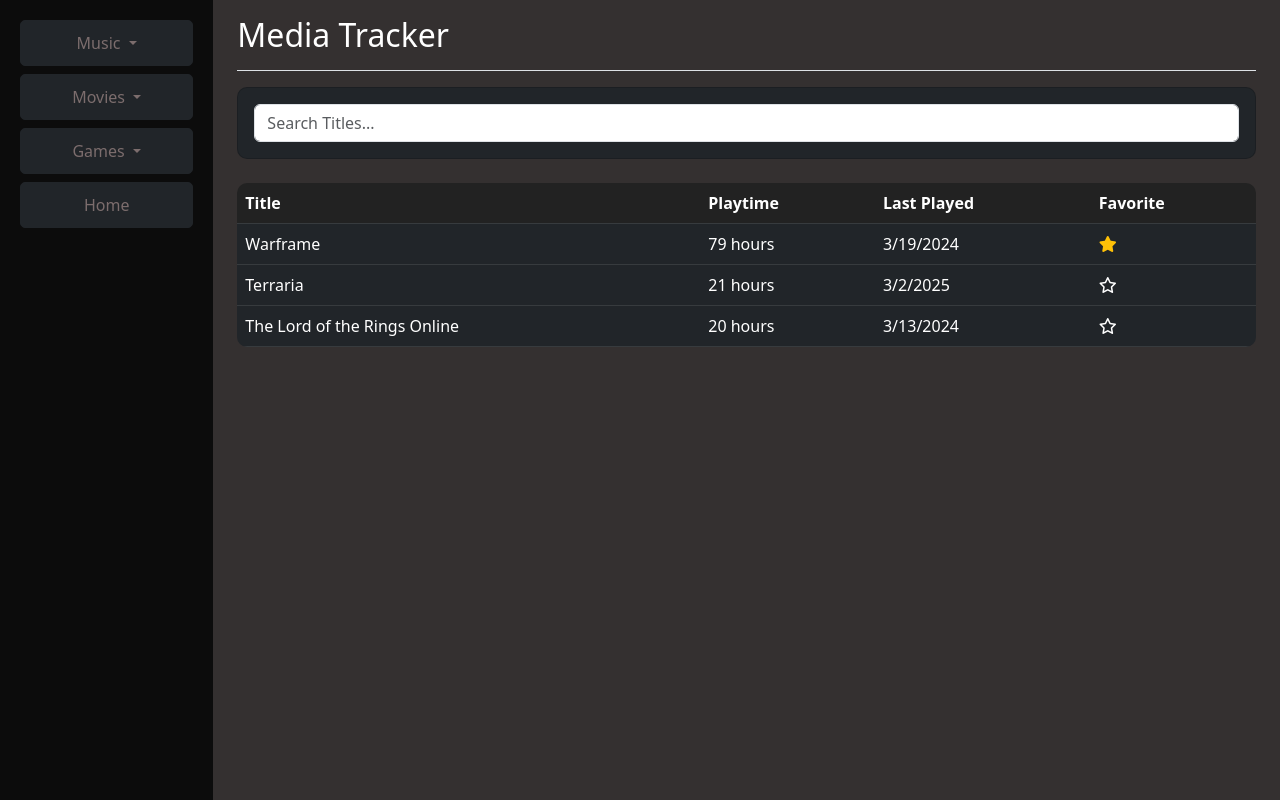
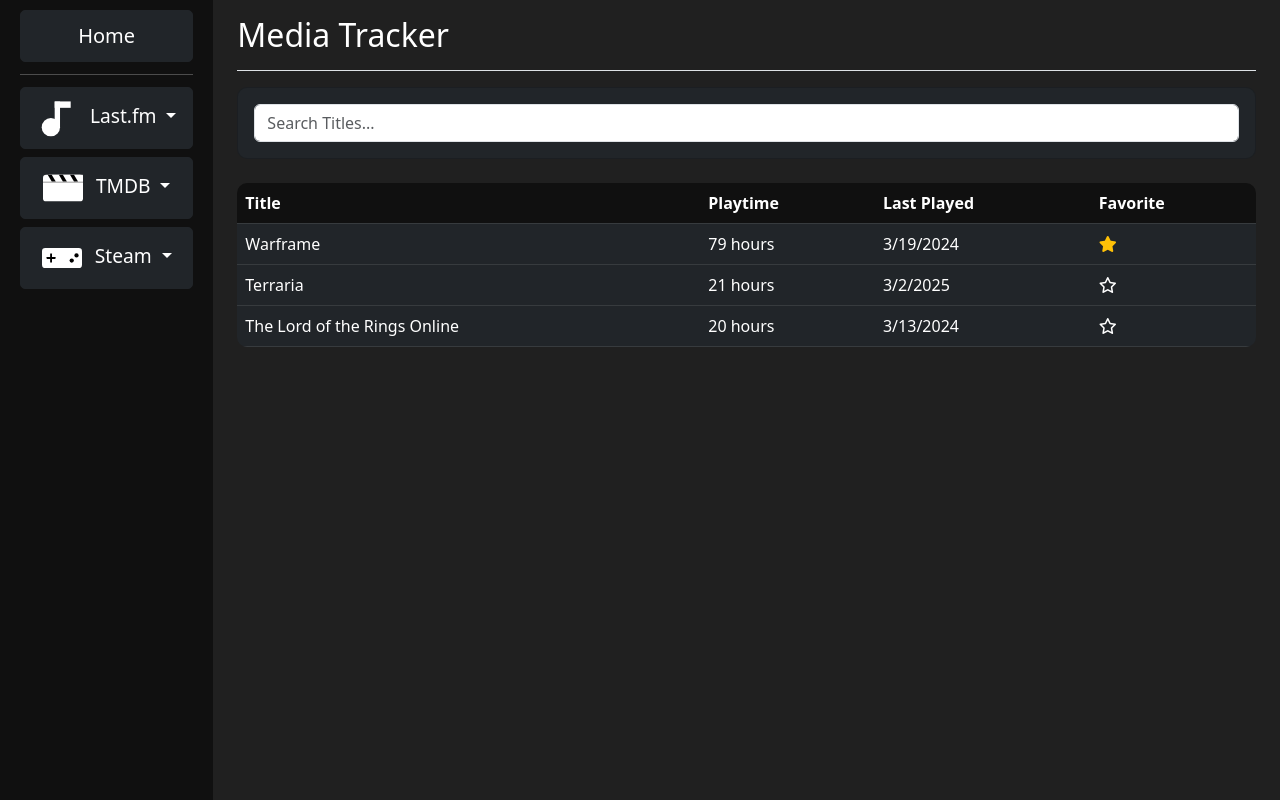
Before and after one commit to mcmahon-sean/media-tracker, a PHP site: page / in a window 1280 px wide. Run offline with PHP 8.4, Linux system fonts and the light colour scheme; some libraries are stand-ins or nearby versions.

Commit message:
Added icons for the nav buttons and made minor style adjustments.

```diff
--- a/Web/Media_Tracker_Web/index.html
+++ b/Web/Media_Tracker_Web/index.html
@@ -8,16 +8,23 @@
     <script src="https://kit.fontawesome.com/a076d05399.js" crossorigin="anonymous"></script>
     <link rel="stylesheet" href="styles.css">
 </head>
-<body>
+<body class="bg-dark-primary">
 
     <div class="container-fluid">
         <div class="row">
 
-            <nav class="col-md-2 d-none d-md-block sidebar">
+            <nav class="col-md-2 d-none d-md-block sidebar bg-dark-secondary">
 
+                <div>
+                    <a class="btn btn-dark w-100" id="btn-home" href="index.html" role="button">
+                        Home
+                    </a>
+                </div>
+                <hr>
                 <div class="dropdown">
-                    <a class="btn btn-dark dropdown-toggle w-100" href="#" role="button" data-bs-toggle="dropdown">
-                        Music
+                    <a class="btn btn-dark dropdown-toggle w-100 media-tab" href="#" role="button" data-bs-toggle="dropdown">
+                        <img src="assets/images/icons/icon_music.svg" class="tab-icon me-2">
+                        Last.fm
                     </a>
                     <ul class="dropdown-menu">
                         <li><a class="dropdown-item" href="php/music/get-all.php">All Music</a></li>
@@ -31,8 +38,9 @@
 
 
                 <div class="dropdown mt-2">
-                    <a class="btn btn-dark dropdown-toggle w-100" href="#" role="button" data-bs-toggle="dropdown">
-                         Movies
+                    <a class="btn btn-dark dropdown-toggle w-100 media-tab" href="#" role="button" data-bs-toggle="dropdown">
+                        <img src="assets/images/icons/icon_movies.svg" class="tab-icon me-2">
+                        TMDB
                     </a>
                     <ul class="dropdown-menu">
                         <li><a class="dropdown-item" href="#">All Movies</a></li>
@@ -42,19 +50,14 @@
 
 
                 <div class="dropdown mt-2">
-                    <a class="btn btn-dark dropdown-toggle w-100" href="#" role="button" data-bs-toggle="dropdown">
-                         Games
+                    <a class="btn btn-dark dropdown-toggle w-100 media-tab" href="#" role="button" data-bs-toggle="dropdown">
+                        <img src="assets/images/icons/icon_games.svg" class="tab-icon me-2">
+                        Steam
                     </a>
                     <ul class="dropdown-menu">
                         <li><a class="dropdown-item" href="#">All Games</a></li>
                         <li><a class="dropdown-item" href="#">Last Played</a></li>
                     </ul>
-                </div>
-
-                <div class="mt-2">
-                    <a class="btn btn-dark w-100" href="index.html" role="button">
-                        Home
-                    </a>
                 </div>
 
             </nav>
--- a/Web/Media_Tracker_Web/styles.css
+++ b/Web/Media_Tracker_Web/styles.css
@@ -1,14 +1,31 @@
+
+.bg-dark-primary {
+    background-color: rgb(32,32,32);
+}
+
+.bg-dark-secondary {
+    background-color: rgb(16,16,16);
+}
 
 body {
-    background-color: #343030;
     color: white;
 }
 
+.tab-icon {
+    max-width: 40px;
+}
+
+.media-tab {
+    font-size: 1.2rem;
+}
+
+#btn-home {
+    font-size: 1.25rem;
+}
 
 .sidebar {
     height: 100vh;
-    background: #0c0c0c;
-    padding: 20px;
+    padding: 10px 20px 20px 20px;
 }
 
 .sidebar h3 {
@@ -18,7 +35,6 @@ body {
 }
 
 .sidebar a {
-    color: rgb(124, 109, 109);
     text-decoration: none;
     padding: 10px;
     display: block;
@@ -28,6 +44,10 @@ body {
 .sidebar a:hover {
     background: #e3c7c7;
     color: #0c0c0c;
+}
+
+.sidebar hr {
+    margin: .75rem 0;
 }
 
 .favorite {
@@ -44,7 +64,7 @@ body {
 }
 
 .table thead th {
-    background: #222;
+    background: rgb(16,16,16);
 }
 
 .card {
```
Also changed, not shown: Web/Media_Tracker_Web/assets/images/icons/icon_games.svg (added), Web/Media_Tracker_Web/assets/images/icons/icon_movies.svg (added), Web/Media_Tracker_Web/assets/images/icons/icon_music.svg (added).
